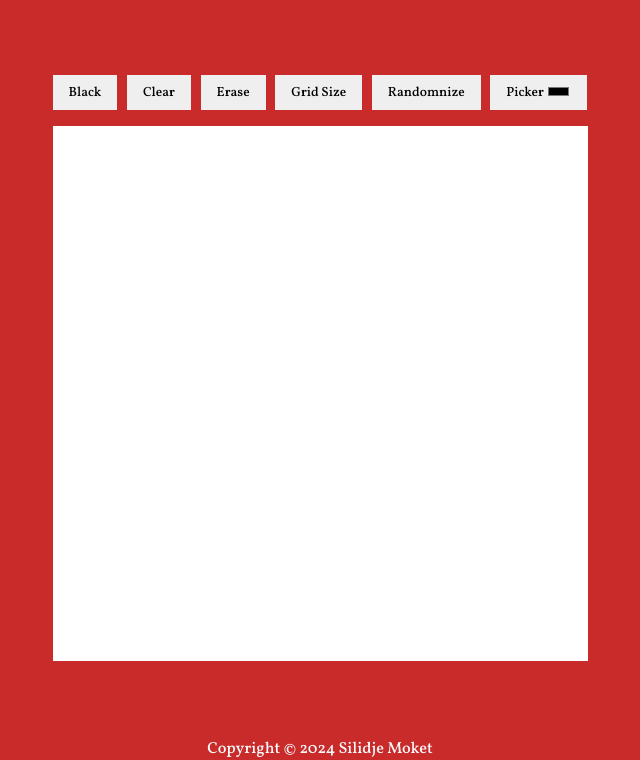
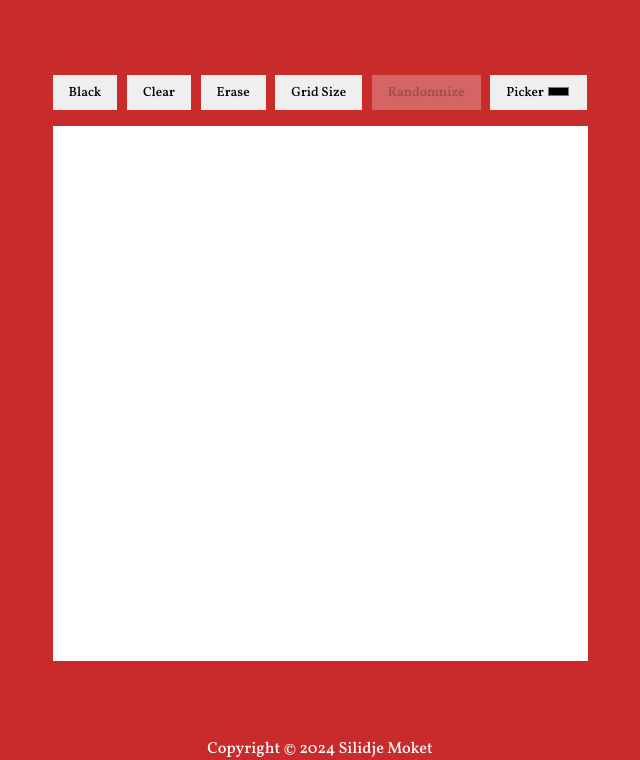
Before and after one commit to Steadfast237/Etch-a-Sketch, a plain HTML site: page index.html in a window 1280 px wide. Shown: the part 40-800 px from the top of the page, without its empty margins (320-960 px from the left). Drawn offline with Linux system fonts and the light colour scheme; a web font is replaced by a local one.

Commit message:
Disable random button for later

```diff
--- a/index.html
+++ b/index.html
@@ -30,7 +30,7 @@
         <button class="btn clear">Clear</button>
         <button class="btn erase">Erase</button>
         <button class="btn size">Grid Size</button>
-        <button class="btn ramdom">Randomnize</button>
+        <button class="btn ramdom" disabled>Randomnize</button>
 
         <button class="btn">
           Picker
```
